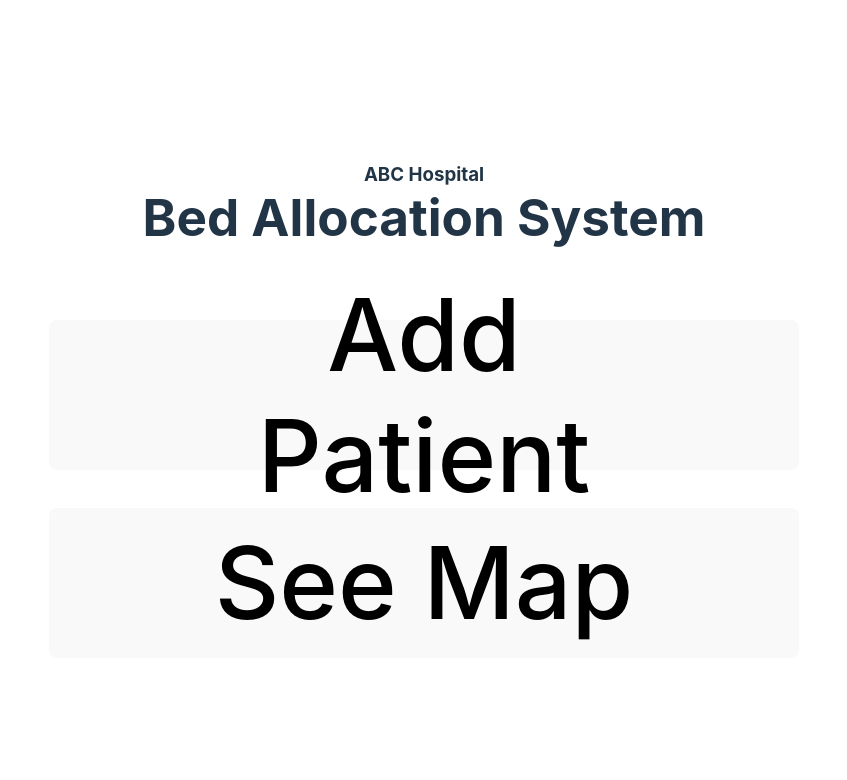
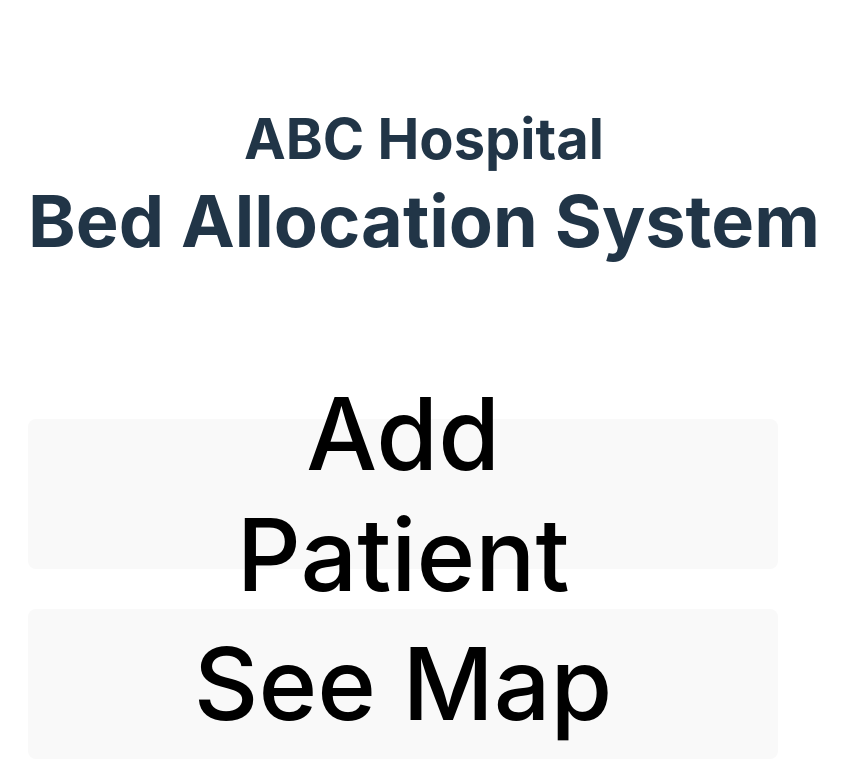
Before and after one commit to ColinG03/HackTheGlobe, a React (Vite) app in the folder HTG-Frontend/: page / in a window 1280 px wide. Shown: the top 780 px of the page, without its empty margins (216-1063 px from the left). Built offline with nearby package versions, Linux system fonts and the light colour scheme.

Commit message:
changed some basic CSS stuffs

```diff
--- a/HTG-Frontend/src/App.css
+++ b/HTG-Frontend/src/App.css
@@ -43,11 +43,13 @@
 
 .title h1 {
   margin-top:0;
-  margin-bottom: 10%;
+  margin-bottom: 20%;
+  font-size: 72px;
 }
 
 .title h3 {
   margin-bottom:0;
+  font-size: 56px;
 }
 
 .addPatientButton {
```
